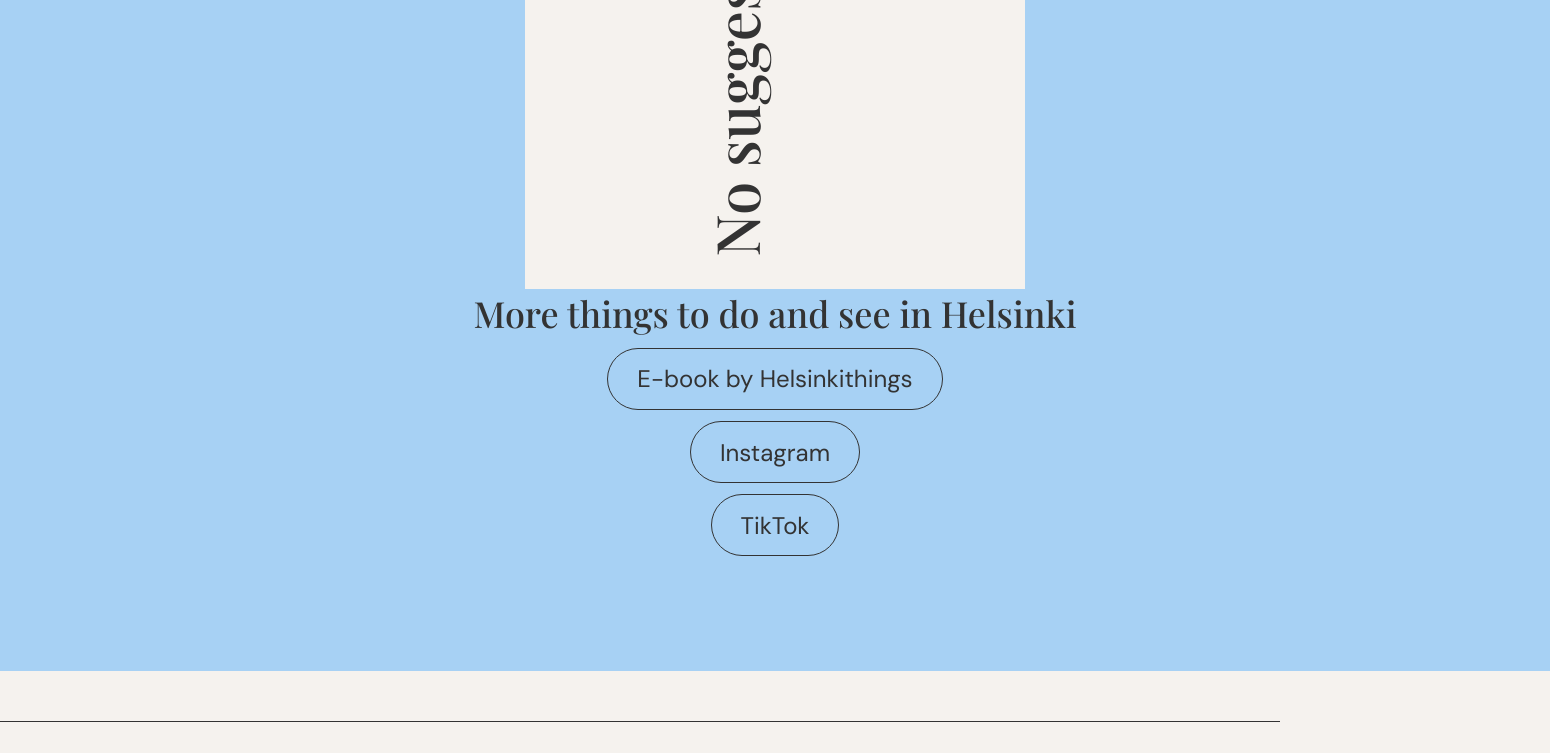
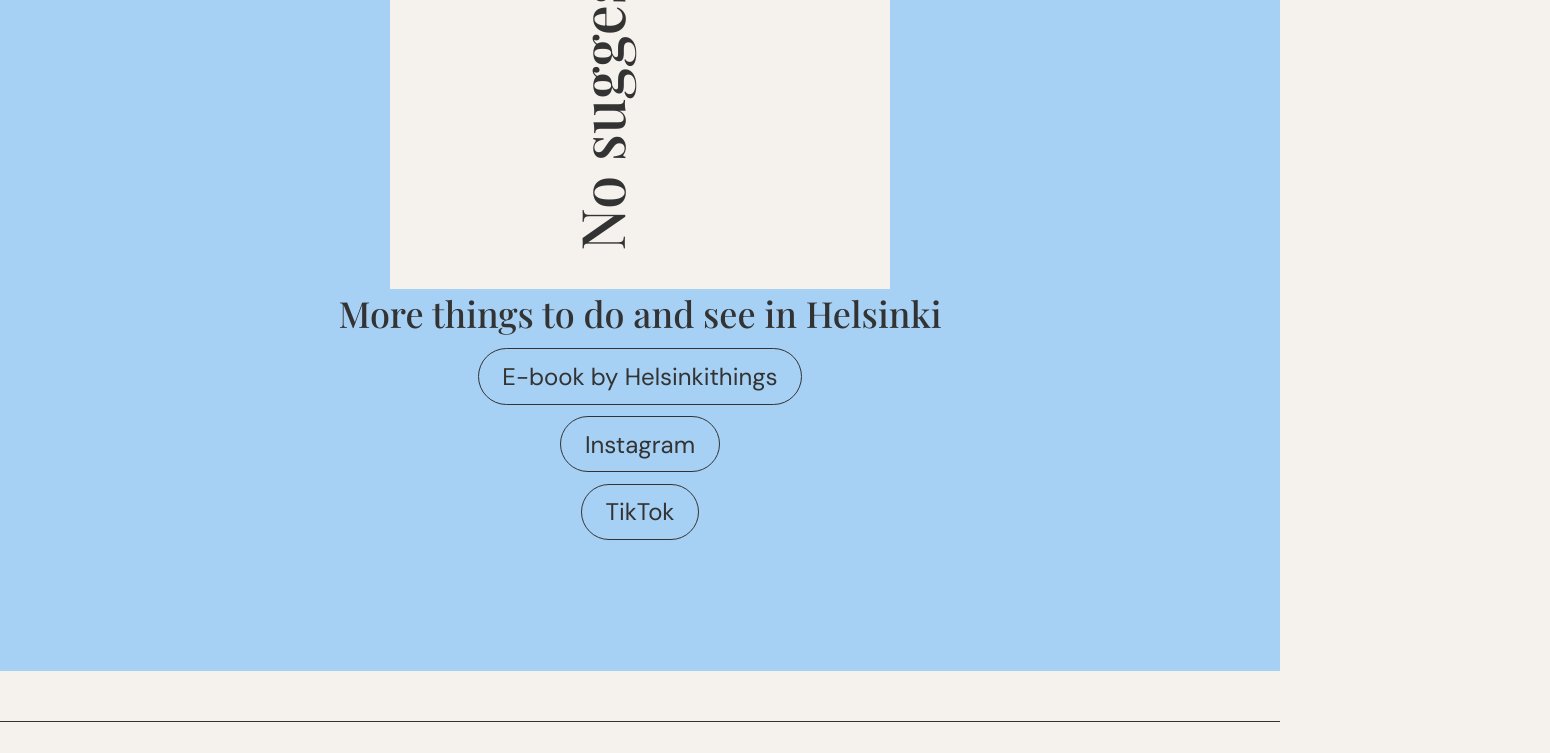
Before and after one commit to anniinankaa/helsinkithings, a React (Vite) app: page / in a window 1280 px wide. Shown: the part 7853-8606 px from the top of the page, 1550 px wide, since content can reach past the window. Built offline with nearby package versions, Linux system fonts and the light colour scheme; a web font is replaced by a local one.

Commit message:
fixed alignment issues, but no fix for option alignment

```diff
--- a/src/pages/HomePage/TestResult.css
+++ b/src/pages/HomePage/TestResult.css
@@ -2,7 +2,7 @@
 .result-screen {
     margin-top: 50px;
     margin-bottom: 50px;
-    width: 1550px;
+    width: 100%;
     height: 982px;
     background: var(--color-light-blue);
     padding: 50px;
@@ -26,8 +26,10 @@
     display: block;
     flex-direction: row;
     justify-self: center;
+    justify-content: center;
+    align-items: center;
     overflow: hidden;
-    width: 500px;
+    width: 100%;
     height: 470px;
     margin-bottom: 3%;
     margin-top: 3%;
@@ -41,6 +43,13 @@ button {
     bottom: 50%;
     transform: scale(0.85);
     transition: transform 0.2s ease;
+}
+
+.buttons {
+    display: flex;
+    flex-direction: column;
+    justify-content: center;
+    align-items: center;
 }
 
 button:hover {
```
